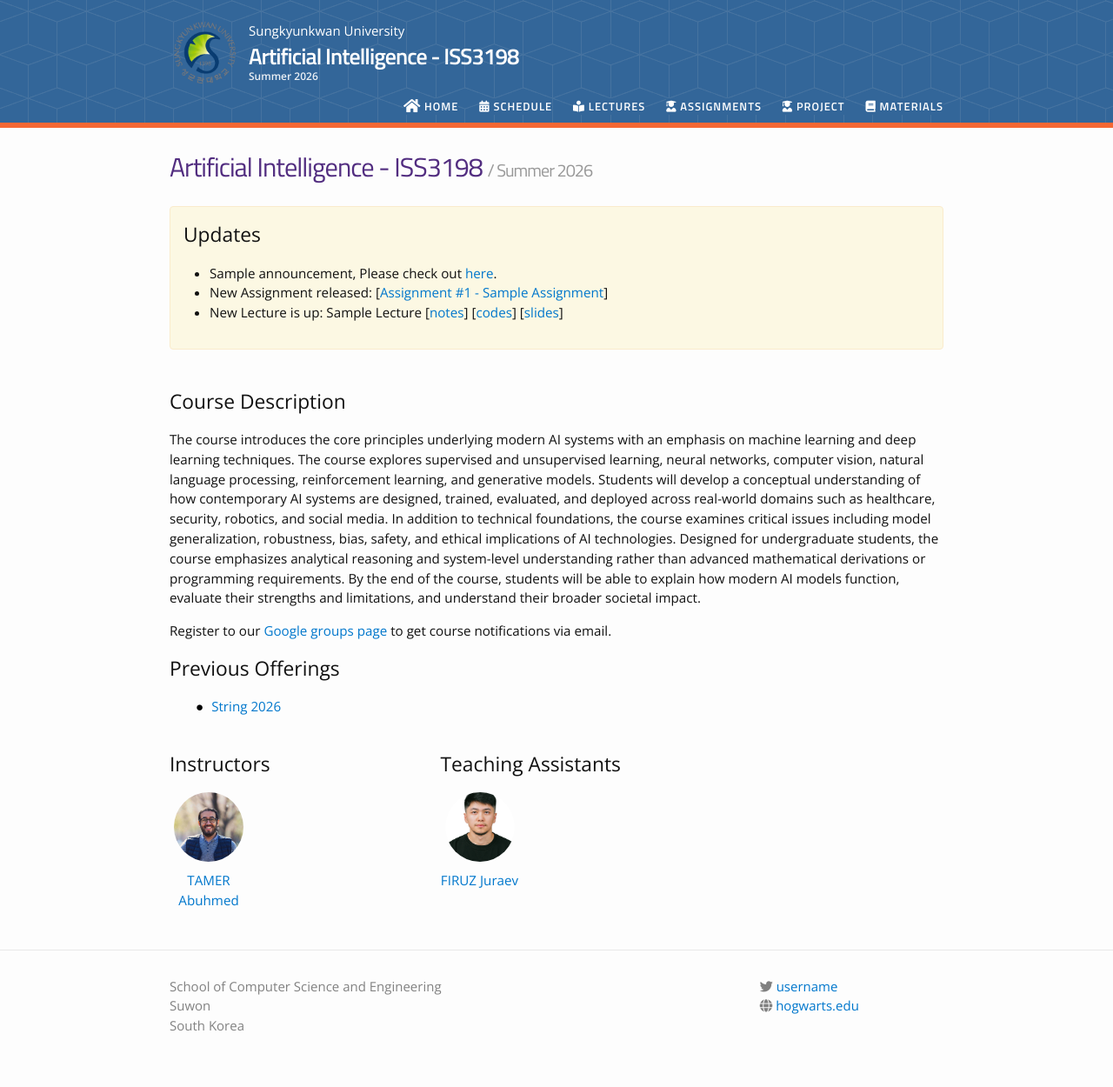
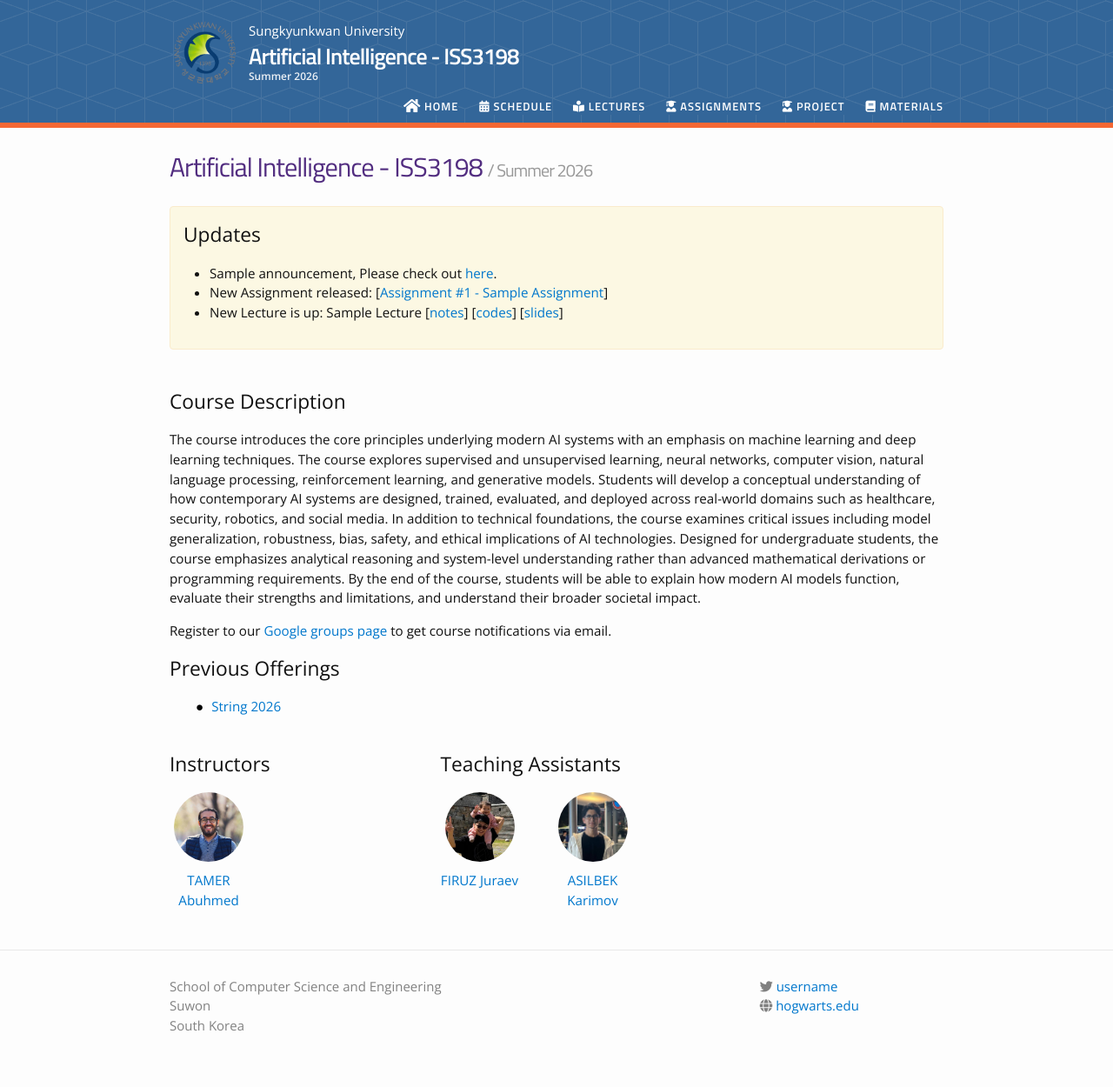
Before and after one commit to fukashi-hatake/fukashi-hatake.github.io, a Jekyll site: the page built from index.md, in a window 1280 px wide. Shown: the whole page at 87% size. Built offline with Jekyll 4.4.1, drawn with Linux system fonts in a browser that asks for light colours; nearby versions of some CDN libraries.

Commit message:
Update people.yml

```diff
--- a/_data/people.yml
+++ b/_data/people.yml
@@ -5,5 +5,8 @@ instructors:
 
 teaching_assistants:
   - name: FIRUZ Juraev
-    profile_pic: /_images/pp/firuz.jpg
+    profile_pic: /_images/pp/firuz.PNG
     webpage: https://firuzjuraev.vercel.app/
+  - name: ASILBEK Karimov
+    profile_pic: /_images/pp/asl.PNG
+    webpage: https://rakun.uz/about
```
